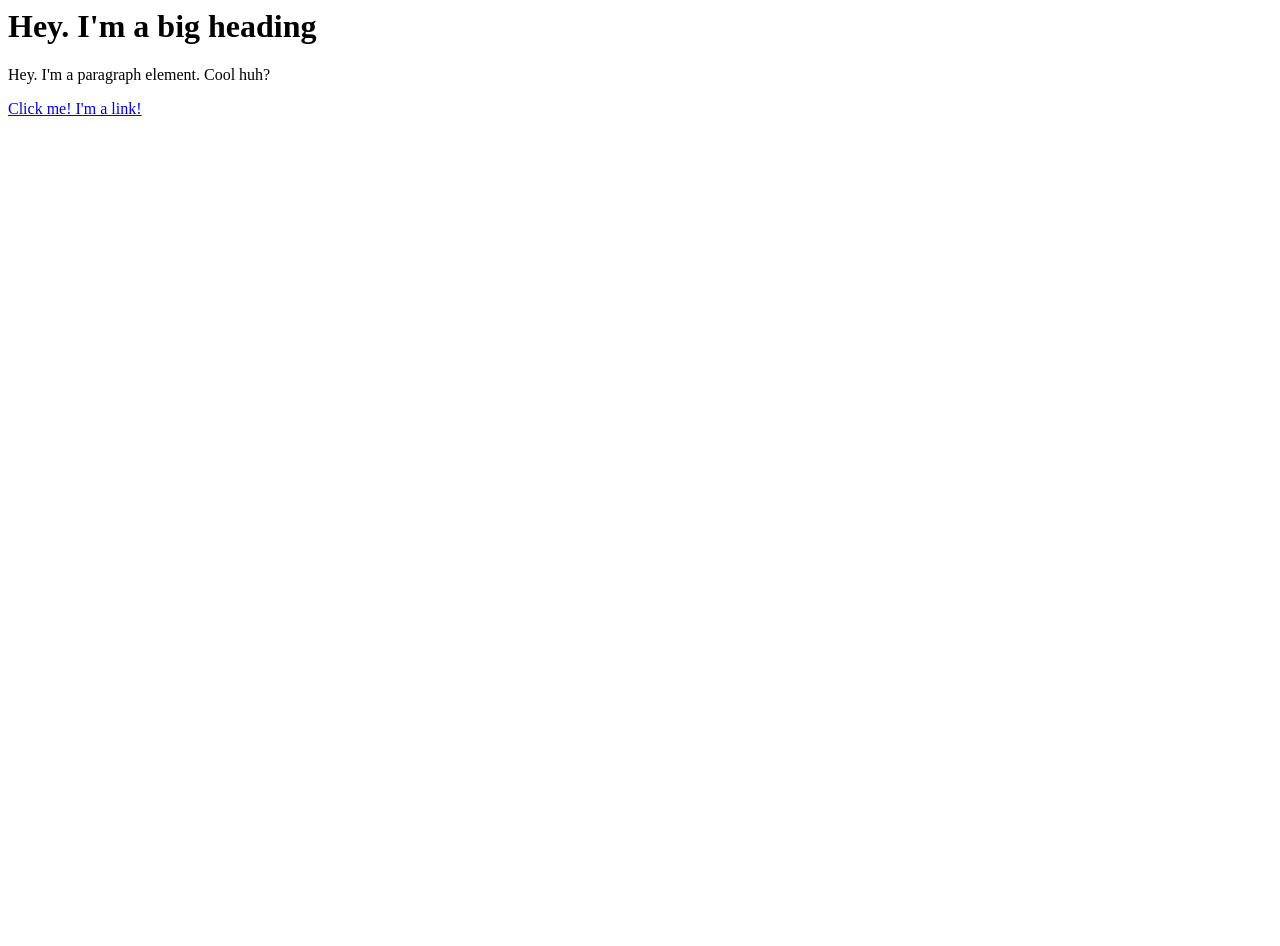
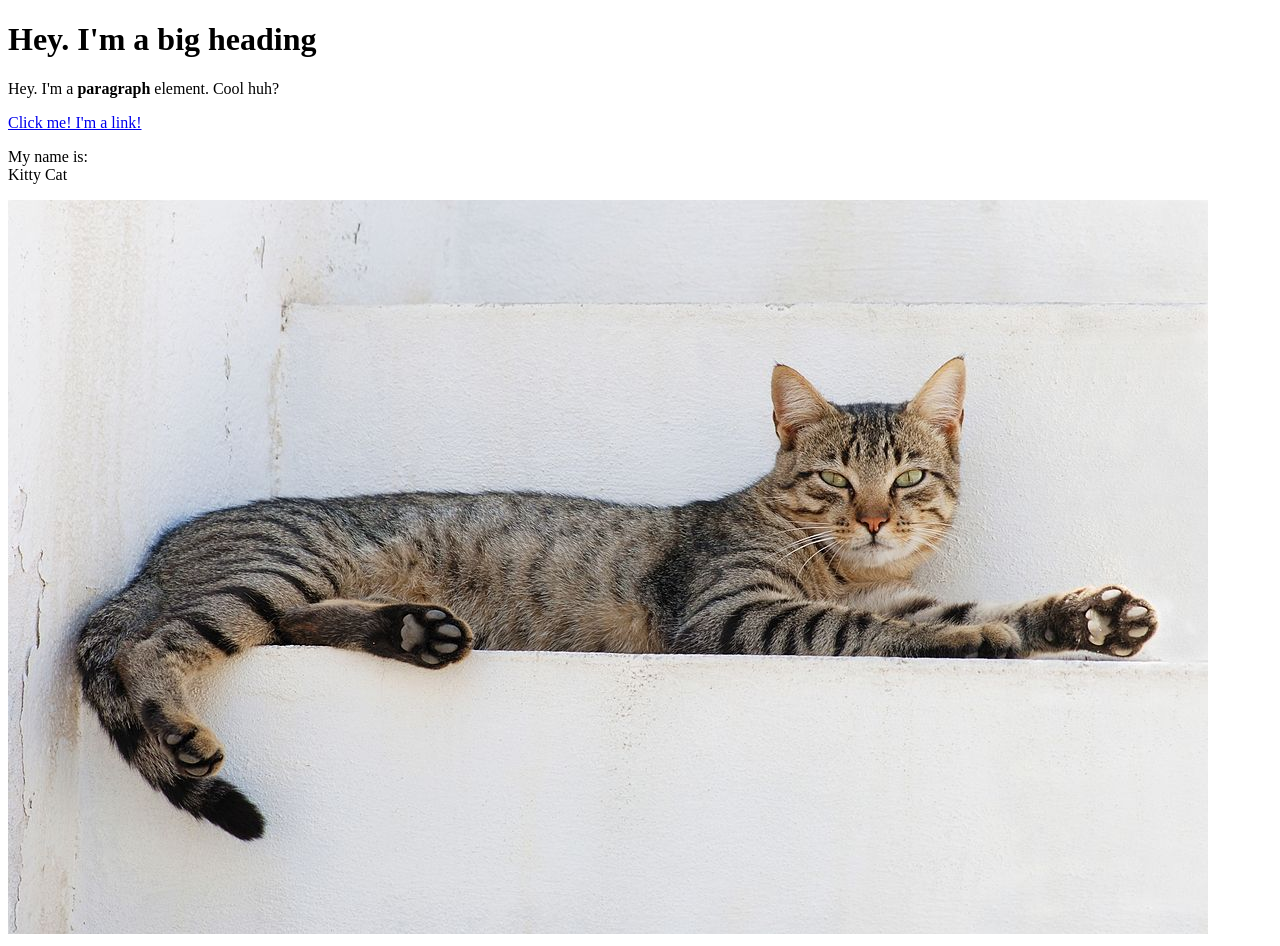
Before and after one commit to sakohn2/cartoon-hero, a plain HTML site: page test.html in a window 1280 px wide. Before the commit the page ends 800 px from the top, so only its background shows below. Drawn offline with Linux system fonts and the light colour scheme.

Commit message:
added a cat img and some more elements

```diff
--- a/test.html
+++ b/test.html
@@ -1,3 +1,13 @@
-<h1>Hey. I'm a big heading</h1>
-<p>Hey. I'm a paragraph element. Cool huh?</p>
-<a href="https://google.com" target="_blank" title="Let's got to Google!">Click me! I'm a link!</a>
+<!DOCTYPE html>
+<html>
+<head>
+	<title>Test Page</title>
+</head>
+<body>
+	<h1>Hey. I'm a big heading</h1>
+	<p>Hey. I'm a <b>paragraph</b> element. Cool huh?</p>
+	<a href="https://google.com" target="_blank" title="Let's got to Google!">Click me! I'm a link!</a>
+	<p>My name is:<br>Kitty Cat</p>
+	<img src="img/cat.jpg">
+</body>
+</html>
```
Also changed, not shown: img/cat.jpg (added).
